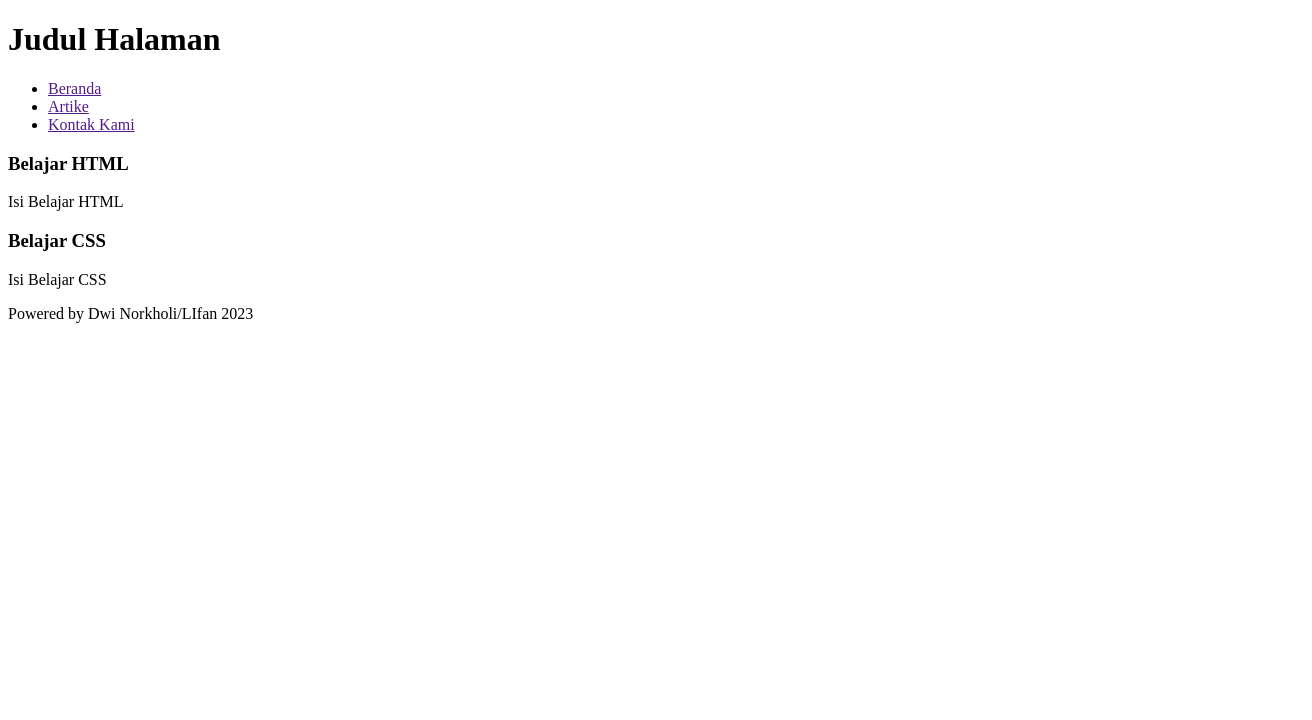
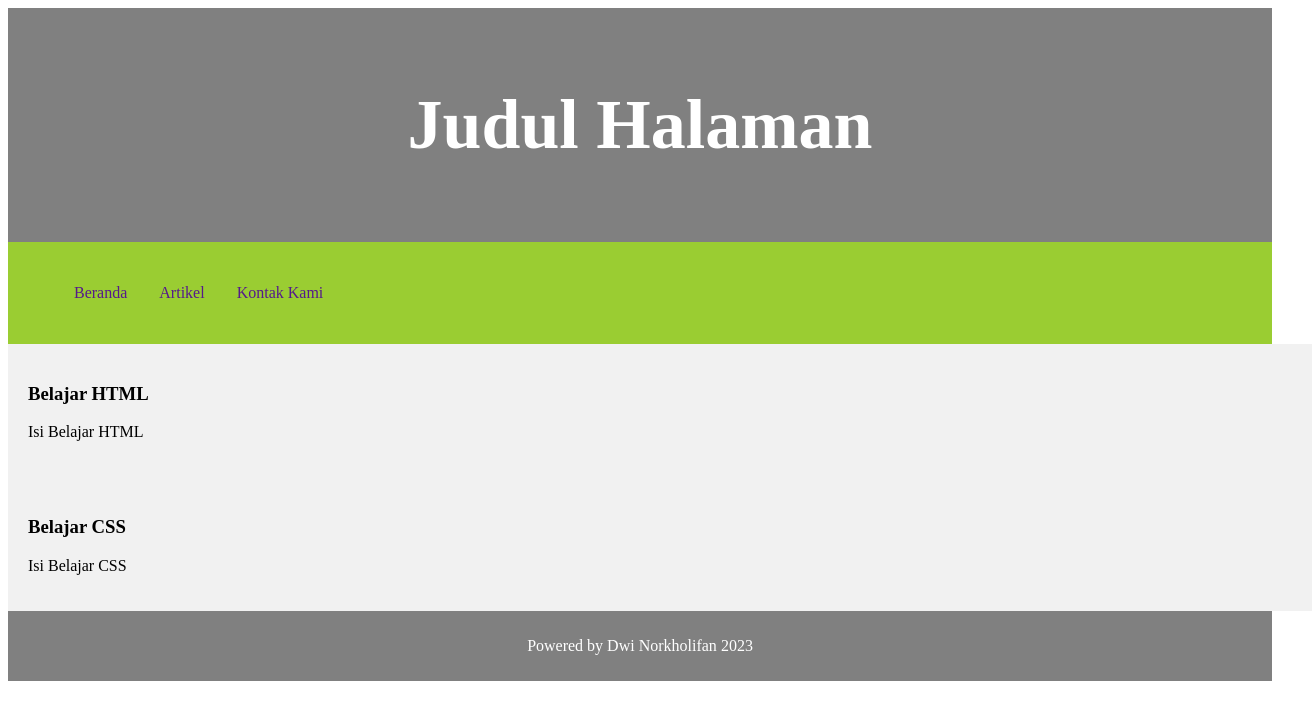
Before and after one commit to LuckyWheel97/belajar-html, a plain HTML site: page semantic.html in a window 1280 px wide. Shown: the whole page, 1312 px wide, since content can reach past the window. Drawn offline with Linux system fonts and the light colour scheme.

Commit message:
Penambahan Layout CSS

```diff
--- a/semantic.html
+++ b/semantic.html
@@ -4,6 +4,52 @@
     <meta charset="UTF-8" />
     <meta name="viewport" content="width=device-width, initial-scale=1.0" />
     <title>Semantic</title>
+
+    <style>
+      header {
+        background-color: gray;
+        padding: 30px;
+        text-align: center;
+        font-size: 35px;
+        color: white;
+      }
+      article {
+        padding: 20px;
+        width: 100%;
+        background-color: #f1f1f1;
+      }
+      footer {
+        background-color: gray;
+        padding: 10px;
+        text-align: center;
+        color: white;
+      }
+
+      nav {
+        background-color: yellowgreen;
+        padding: 10px;
+      }
+
+      nav ul {
+        list-style-type: none;
+        overflow: hidden;
+      }
+
+      nav li {
+        float: left;
+      }
+
+      nav li a {
+        display: block;
+        text-align: center;
+        padding: 16px;
+        text-decoration: none;
+      }
+
+      nav li a:hover {
+        background-color: orange;
+      }
+    </style>
   </head>
   <body>
     <header>
@@ -13,7 +59,7 @@
     <nav>
       <ul>
         <li><a href="">Beranda</a></li>
-        <li><a href="">Artike</a></li>
+        <li><a href="">Artikel</a></li>
         <li><a href="">Kontak Kami</a></li>
       </ul>
     </nav>
@@ -31,7 +77,7 @@
     </section>
 
     <footer>
-      <p>Powered by Dwi Norkholi/LIfan <time datetime="2023">2023</time></p>
+      <p>Powered by Dwi Norkholifan <time datetime="2023">2023</time></p>
     </footer>
   </body>
 </html>
```
